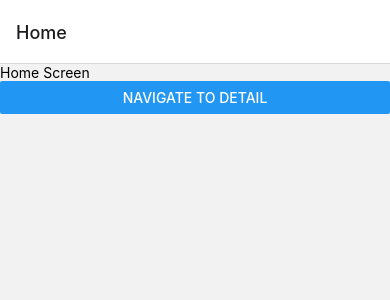
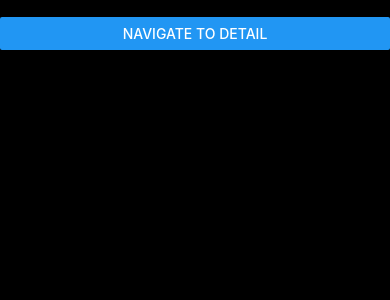
Before and after one commit to trodriguez10/IntegracionDeDatos, a React Native app in the folder GameChambaHub/: screen /Home in a window 390 px wide. Shown: the top 300 px of the page. Built offline with nearby package versions, Linux system fonts and the light colour scheme.

Commit message:
screens in progress

```diff
--- a/GameChambaHub/App.tsx
+++ b/GameChambaHub/App.tsx
@@ -1,19 +1,8 @@
-import { StatusBar } from 'expo-status-bar';
 import React from 'react';
-import { StyleSheet, Text, View } from 'react-native';
 import AppStack from './src/navigation/AppStack';
 
 const App = () => {
 	return <AppStack />;
 };
 
-const styles = StyleSheet.create({
-	container: {
-		alignItems: 'center',
-		backgroundColor: '#fff',
-		flex: 1,
-		justifyContent: 'center',
-	},
-});
-
 export default App;
--- a/GameChambaHub/app.json
+++ b/GameChambaHub/app.json
@@ -11,11 +11,17 @@
 			"resizeMode": "contain",
 			"backgroundColor": "#ffffff"
 		},
-    "assetBundlePatterns": [
-      "**/*"
-    ],
+		"androidStatusBar": {
+			"barStyle": "light-content",
+			"backgroundColor": "#000000"
+		},
+
+		"assetBundlePatterns": ["**/*"],
 		"ios": {
-      "supportsTablet": true
+			"supportsTablet": true,
+			"statusBar": {
+				"style": "light"
+			}
 		},
 		"android": {
 			"adaptiveIcon": {
--- a/GameChambaHub/package.json
+++ b/GameChambaHub/package.json
@@ -15,7 +15,8 @@
     "expo": "~49.0.15",
     "expo-status-bar": "~1.6.0",
     "react": "18.2.0",
-    "react-native": "0.72.6"
+    "react-native": "0.72.6",
+    "react-native-safe-area-context": "^4.7.4"
   },
   "devDependencies": {
     "@babel/core": "^7.20.0",
--- a/GameChambaHub/src/navigation/AppStack.tsx
+++ b/GameChambaHub/src/navigation/AppStack.tsx
@@ -10,7 +10,7 @@ const Stack = createNativeStackNavigator<AppStackParamsList>();
 const AppStack = () => {
 	return (
 		<NavigationContainer>
-			<Stack.Navigator>
+			<Stack.Navigator screenOptions={{ headerShown: false }}>
 				<Stack.Screen name="Home" component={HomeScreen} />
 				<Stack.Screen name="GameDetail" component={GameDetailScreen} />
 			</Stack.Navigator>
--- a/GameChambaHub/src/screens/Games/GameDetailScreen.tsx
+++ b/GameChambaHub/src/screens/Games/GameDetailScreen.tsx
@@ -1,14 +1,23 @@
+import { StatusBar } from 'expo-status-bar';
 import React from 'react';
 import { View, Text, StyleSheet } from 'react-native';
+import { useSafeAreaInsets } from 'react-native-safe-area-context';
 
 const GameDetailScreen = () => {
+	const insets = useSafeAreaInsets();
 	return (
-		<View>
-			<Text>Home Screen</Text>
+		<View style={[styles.container, { paddingTop: insets.top }]}>
+			<StatusBar style="light" backgroundColor="#000000" />
+			<Text>Detail Screen</Text>
 		</View>
 	);
 };
 
-const styles = StyleSheet.create({});
+const styles = StyleSheet.create({
+	container: {
+		flex: 1,
+		backgroundColor: 'black',
+	},
+});
 
 export default GameDetailScreen;
--- a/GameChambaHub/src/screens/Home/HomeScreen.tsx
+++ b/GameChambaHub/src/screens/Home/HomeScreen.tsx
@@ -1,9 +1,13 @@
+import { StatusBar } from 'expo-status-bar';
 import React from 'react';
 import { View, Text, StyleSheet, Button } from 'react-native';
+import { useSafeAreaInsets } from 'react-native-safe-area-context';
 
 const HomeScreen = ({ navigation }) => {
+	const insets = useSafeAreaInsets();
 	return (
-		<View>
+		<View style={[styles.container, { paddingTop: insets.top }]}>
+			<StatusBar style="light" backgroundColor="#000000" />
 			<Text>Home Screen</Text>
 			<Button
 				title="Navigate to detail"
@@ -15,6 +19,11 @@ const HomeScreen = ({ navigation }) => {
 	);
 };
 
-const styles = StyleSheet.create({});
+const styles = StyleSheet.create({
+	container: {
+		flex: 1,
+		backgroundColor: 'black',
+	},
+});
 
 export default HomeScreen;
```
Also changed, not shown: 1 other file (tests, documents, lock files or other folders). Lines whose indentation alone changed are shown as unchanged.
